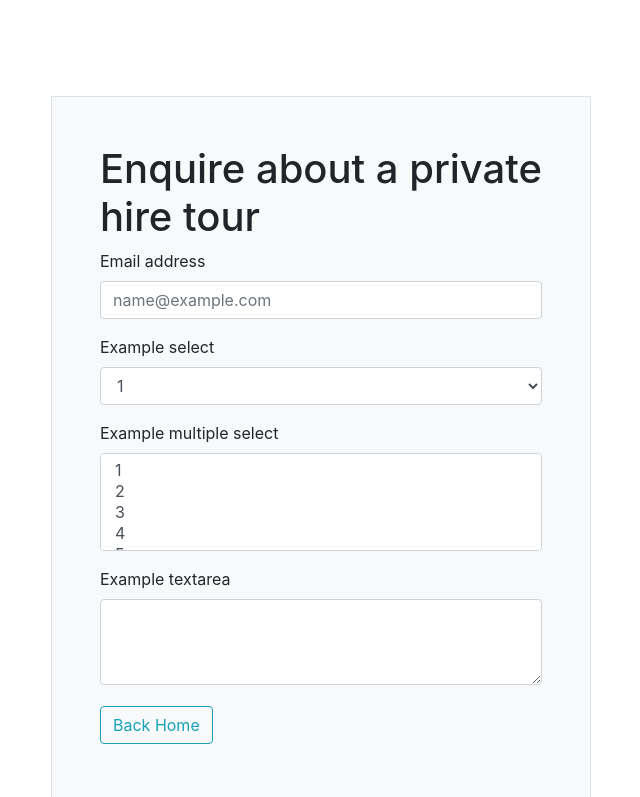
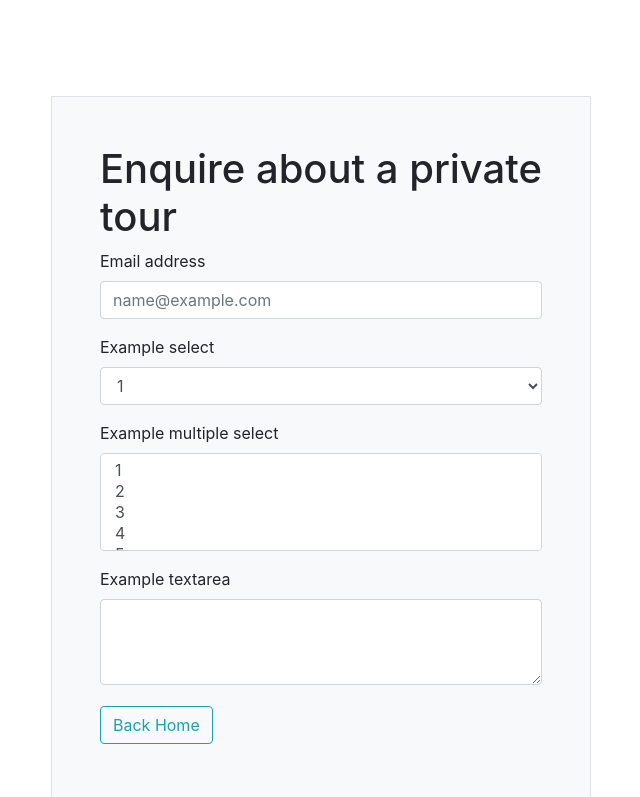
Before and after one commit to x21128332/ScalableCloudProgramming, a Django app: template privateHire/templates/privateHire/privateHire.html in a window 1280 px wide. Shown: the part 64-861 px from the top of the page, without its empty margins (34-674 px from the left). Run offline with Django 3.2, Linux system fonts and the light colour scheme; the template is opened without the code that fills it, so the values that code supplies are empty; some libraries are stand-ins or nearby versions.

Commit message:
removing private hire as an app and recreating

```diff
--- a/bustours/settings.py
+++ b/bustours/settings.py
@@ -41,8 +41,8 @@ INSTALLED_APPS = [
     'home',
     'booking',
     'routes',
-    'privateHire',
     'timetables',
+    'privatehire',
 ]
 
 MIDDLEWARE = [
--- a/privateHire/apps.py
+++ b/privateHire/apps.py
@@ -3,4 +3,4 @@ from django.apps import AppConfig
 
 class PrivatehireConfig(AppConfig):
     default_auto_field = 'django.db.models.BigAutoField'
-    name = 'privateHire'
+    name = 'privatehire'
--- a/privateHire/templates/privateHire/privateHire.html
+++ b/privateHire/templates/privateHire/privateHire.html
@@ -1,5 +1,5 @@
 {% extends "base.html" %}
-{% block title %} Aisling's Bus Tours - Private Hire {% endblock %}
+{% block title %} Aisling's Bus Tours - Private Tour {% endblock %}
 
 {% block content %}
 
@@ -7,7 +7,7 @@
         <div class="row align-items-md-stretch  mt-5">
             <div class="col-md-6">
                 <div class="h-100 p-5 bg-light border rounded-3">
-                <h1>Enquire about a private hire tour</h1>
+                <h1>Enquire about a private tour</h1>
                 <form>
                     <div class="form-group">
                       <label for="exampleFormControlInput1">Email address</label>
@@ -37,7 +37,7 @@
                       <label for="exampleFormControlTextarea1">Example textarea</label>
                       <textarea class="form-control" id="exampleFormControlTextarea1" rows="3"></textarea>
                     </div>
-                  </form>
+                </form>
                 <a class="navbar-brand" href="/home">
                     <button class="btn btn-outline-info" type="button">Back Home</button>
                 </a>
@@ -47,4 +47,6 @@
     </div>
 
 
+
+
 {% endblock %}
--- a/privateHire/urls.py
+++ b/privateHire/urls.py
@@ -1,4 +1,4 @@
-# privateHire urls.py
+# privatehire urls.py
 
 from django.urls import path
 from . import views
--- a/privateHire/views.py
+++ b/privateHire/views.py
@@ -1,8 +1,8 @@
-# privateHire views.py
+# privatehire views.py
 
 from django.shortcuts import render
 
 # Create your views here.
 
 def privatehire(request):
-    return render(request, "privateHire/privatehire.html")
+    return render(request, "privatehire/privatehire.html")
```
